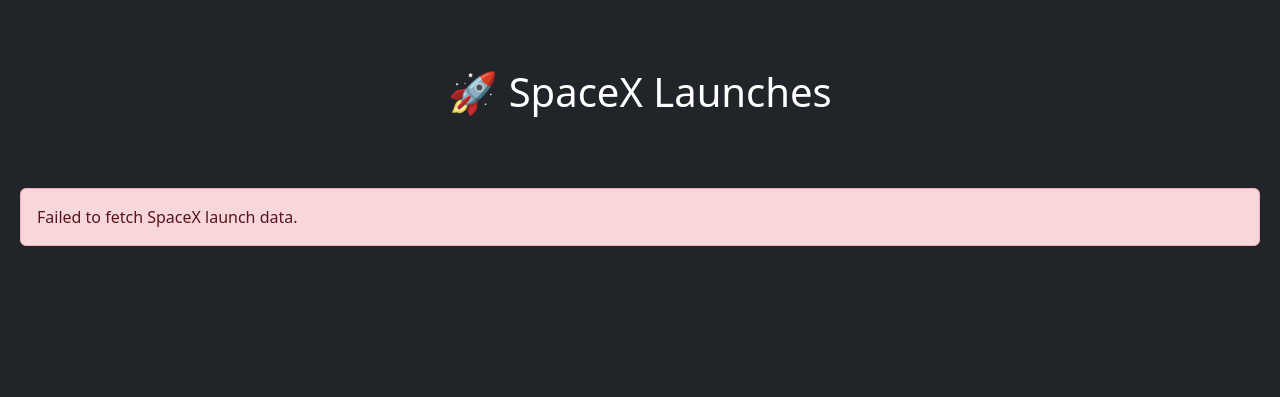
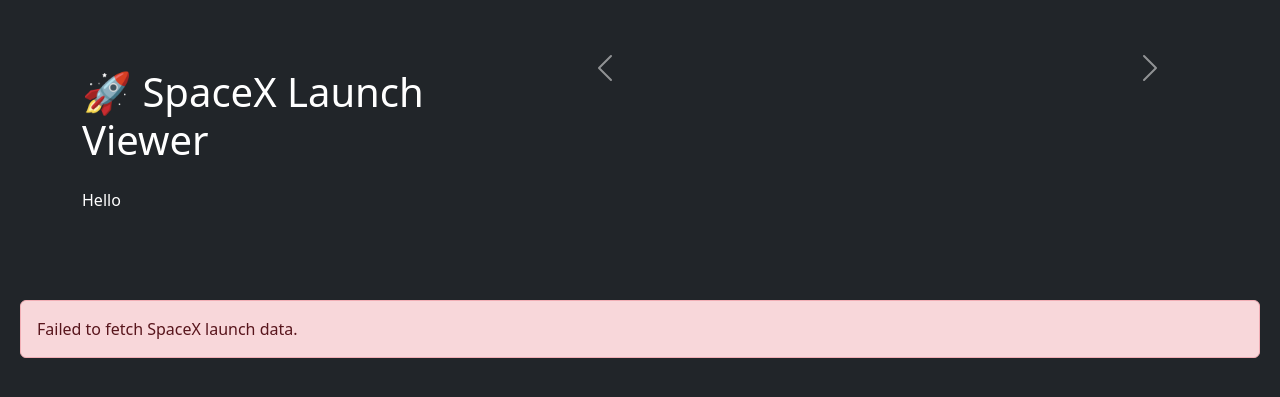
Before and after one commit to AsherW13/LearnFrontend, a Flask app: page / in a window 1280 px wide. Shown: the top 397 px of the page. Run offline with Flask 3, Linux system fonts and the light colour scheme; data that the repository does not hold is empty.

Commit message:
Playing with bootstrap and embedded videos

```diff
--- a/app.py
+++ b/app.py
@@ -11,7 +11,7 @@
 
 @app.route('/api/launches')
 def get_launches():
-    spacex_url = 'https://api.spacexdata.com/v4/launches'
+    spacex_url = 'https://api.spacexdata.com/v5/launches'
     response = requests.get(spacex_url)
     if response.status_code == 200:
         return jsonify(response.json())
--- a/static/scripts.js
+++ b/static/scripts.js
@@ -16,6 +16,25 @@
         `;
         list.appendChild(li);
       });
+
+      const carouselInner = document.getElementById("carousel-inner");
+      let first = true;
+
+      data.forEach((launch) => {
+        if (launch.links?.youtube_id) {
+          const item = document.createElement("div");
+          item.className = `carousel-item ${first ? "active" : ""}`;
+          item.innerHTML = `
+            <div class="ratio ratio-16x9">
+              <iframe src="https://www.youtube.com/embed/${launch.links.youtube_id}"
+                      title="${launch.name}"
+                      allowfullscreen></iframe>
+            </div>
+          `;
+          carouselInner.appendChild(item);
+          first = false;
+        }
+      });
     })
     .catch((err) => {
       console.error("Failed to load launches:", err);
--- a/templates/index.html
+++ b/templates/index.html
@@ -8,8 +8,32 @@
 </head>
 <body class="bg-dark text-white">
   <div class="container py-5">
-    <h1 class="mb-4 text-center">🚀 SpaceX Launches</h1>
-    <ul id="launch-list" class="list-group"></ul>
+    <div class="row">
+      <div class="col-md-5">
+        <h1 class="mb-4">🚀 SpaceX Launch Viewer</h1>
+        <p>
+          Hello
+        </p>
+      </div>
+
+      <div class="col-md-7">
+        <div id="videoCarousel" class="carousel slide mb-4" data-bs-ride="carousel">
+          <div class="carousel-inner" id="carousel-inner"></div>
+          <button class="carousel-control-prev" type="button" data-bs-target="#videoCarousel" data-bs-slide="prev">
+            <span class="carousel-control-prev-icon"></span>
+          </button>
+          <button class="carousel-control-next" type="button" data-bs-target="#videoCarousel" data-bs-slide="next">
+            <span class="carousel-control-next-icon"></span>
+          </button>
+        </div>
+      </div>
+    </div>
+
+    <div class="row">
+      <div class="col-12">
+        <ul id="launch-list" class="list-group mt-4"></ul>
+      </div>
+    </div>
   </div>
 
   <!-- <nav class="navbar navbar-dark bg-dark px-3">
```
Also changed, not shown: static/style.css (line endings or trailing spaces).
